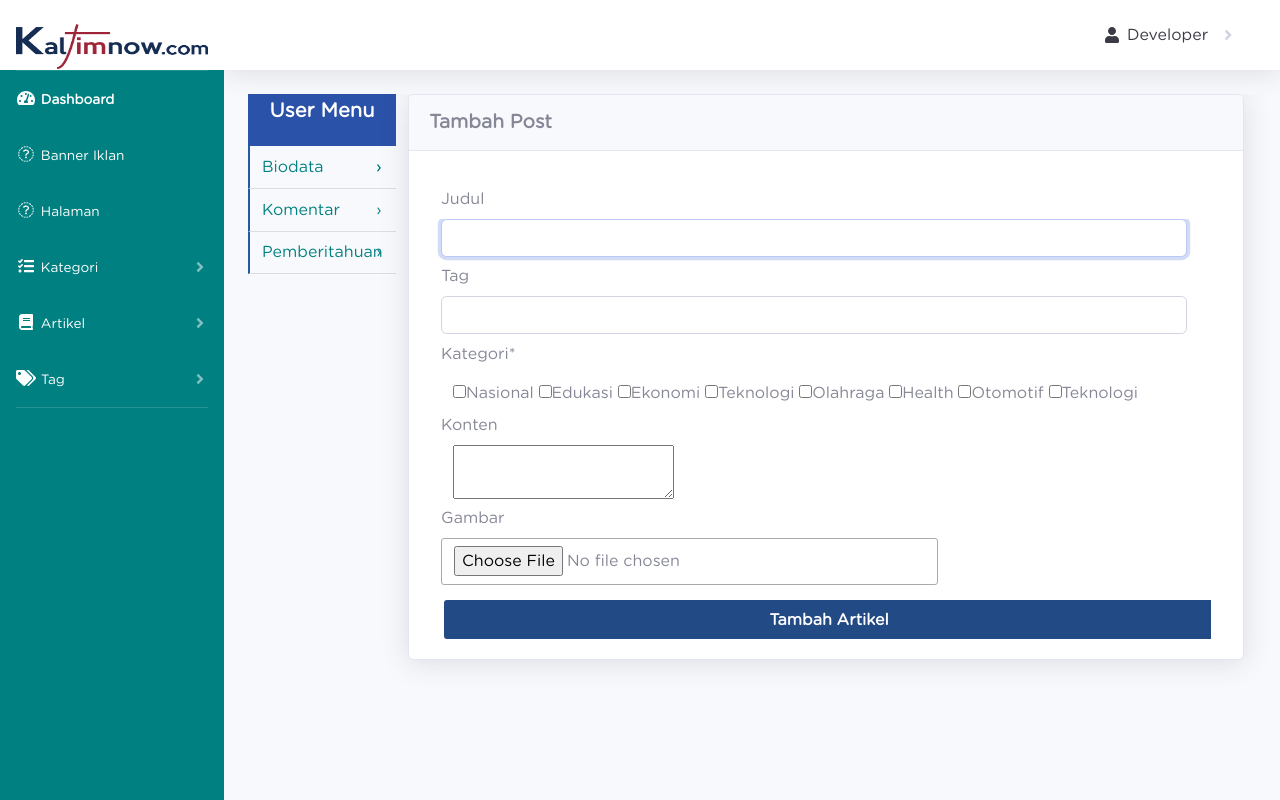
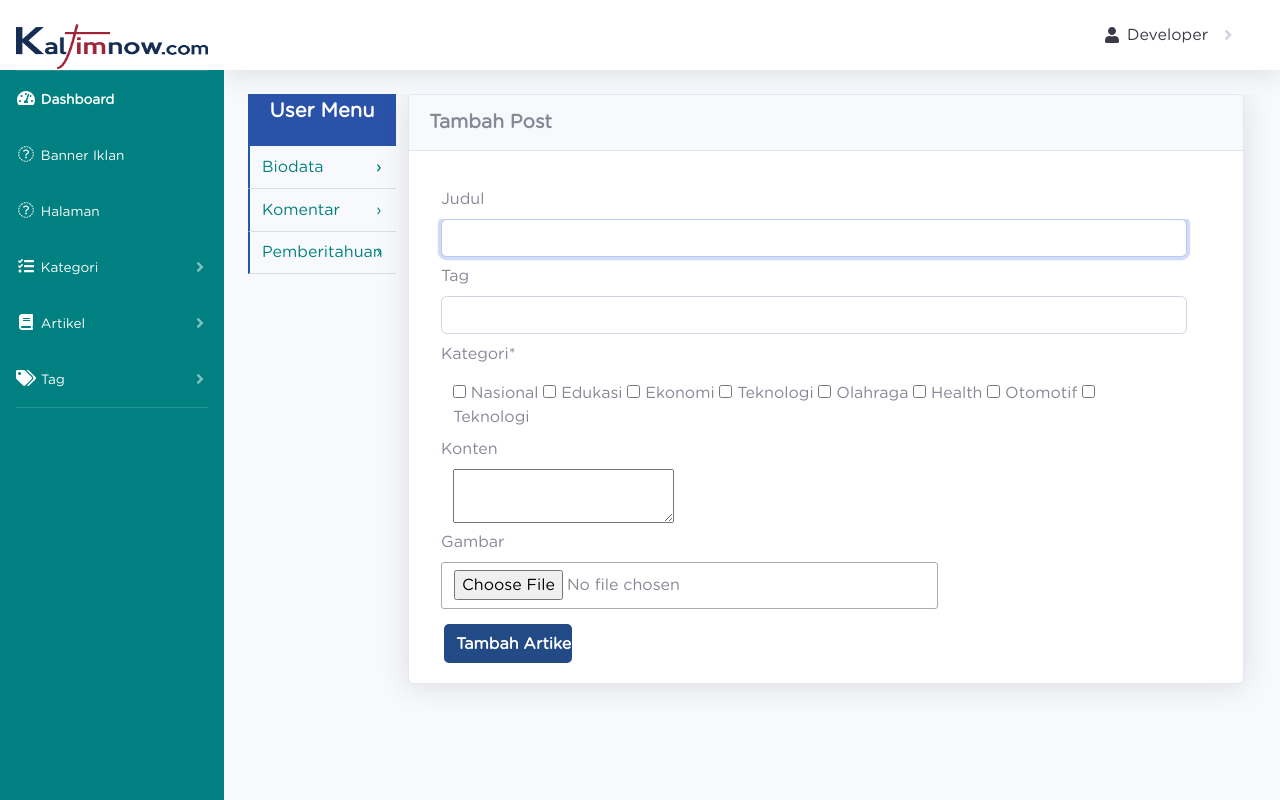
Before and after one commit to argifatur/kaltimnow, a Laravel app: page /tambah_artik in a window 1280 px wide. Run offline with Laravel 8, Linux system fonts and the light colour scheme; a user stored in the database is signed in; data comes from the database, SQL or seed files in the repository; settings files or empty folders that the repository lacks are supplied; some libraries are stand-ins or nearby versions.

Commit message:
sisa nya

```diff
--- a/public/admin/css/style.css
+++ b/public/admin/css/style.css
@@ -124,7 +124,7 @@ main {
 	border-bottom: 1px solid #ccc;
 }
 .sub-title-news {
-	font-size: 11pt;
+	font-size: 12pt;
 	color: #26C;
 	text-align: left;
 }
--- a/resources/views/admin/tambah_artik.blade.php
+++ b/resources/views/admin/tambah_artik.blade.php
@@ -35,18 +35,21 @@
 									<input type="text" class="form-control input-main" name="tag" placeholder="" value="{{ old('tag') }}" required autofocus>
 								</div>
 							</div>
+							<div>
+								<br>
+							</div>
 							<div class="form-group">
 								<label for="judul_dauroh" name="" class="col-sm-2 control-label">Kategori*</label>
 								<div class="col-md-12">
-									<div class="col-12 main-cat">
-										<input type="checkbox" name="kategori[]" value="Nasional">Nasional
-										<input type="checkbox" name="kategori[]" value="Edukasi">Edukasi
-										<input type="checkbox" name="kategori[]" value="Ekonomi">Ekonomi
-										<input type="checkbox" name="kategori[]" value="Teknologi">Teknologi
-										<input type="checkbox" name="kategori[]" value="Olahraga">Olahraga
-										<input type="checkbox" name="kategori[]" value="Health">Health
-										<input type="checkbox" name="kategori[]" value="Otomotif">Otomotif
-										<input type="checkbox" name="kategori[]" value="Teknologi">Teknologi
+									<div class="col-12 main-cat ">
+										<input type="checkbox" name="kategori[]" value="Nasional"> Nasional
+										<input type="checkbox" name="kategori[]" value="Edukasi"> Edukasi
+										<input type="checkbox" name="kategori[]" value="Ekonomi"> Ekonomi
+										<input type="checkbox" name="kategori[]" value="Teknologi"> Teknologi
+										<input type="checkbox" name="kategori[]" value="Olahraga"> Olahraga
+										<input type="checkbox" name="kategori[]" value="Health"> Health
+										<input type="checkbox" name="kategori[]" value="Otomotif"> Otomotif
+										<input type="checkbox" name="kategori[]" value="Teknologi"> Teknologi
 									</div>
 								</div>
 							</div>
@@ -58,13 +61,13 @@
 								</div>
 							</div>
 							<div class="form-group">
-								<label for="gambar_dauroh" class=" col-sm-2 control-label required">Gambar</label>
+								<label for="gambar_dauroh" class=" col-sm-2 control-label">Gambar</label>
 								<div class="col-sm-12">
 									<img id="preview" src="" class="img-responsive" style="margin-bottom: 1rem; max-width: 250px;">
 									<input class="col-8 input-main" type="file" name="foto" placeholder="Gambar" required autofocus>
 								</div>
 							</div>
-							<input class="col-12 submit-main" type="submit" value="Tambah Artikel">
+							<input class="col-2 submit-main" style="border-radius: 5px" type="submit" value="Tambah Artikel">
 						</form>
 					</div>
 				</div>
--- a/resources/views/admin/tambah_kat.blade.php
+++ b/resources/views/admin/tambah_kat.blade.php
@@ -22,7 +22,7 @@
                   <input type="text" class="form-control input-main" name="judul_kategori" placeholder="" value="{{ old('judul_kategori') }}" required autofocus>
                 </div>
               </div>
-              <input class="submit-main" type="submit" value="Tambah Kategori">
+              <input class="col-2 submit-main" style="border-radius: 5px" type="submit" value="Tambah Kategori">
             </form>
           </div>
         </div>
```
